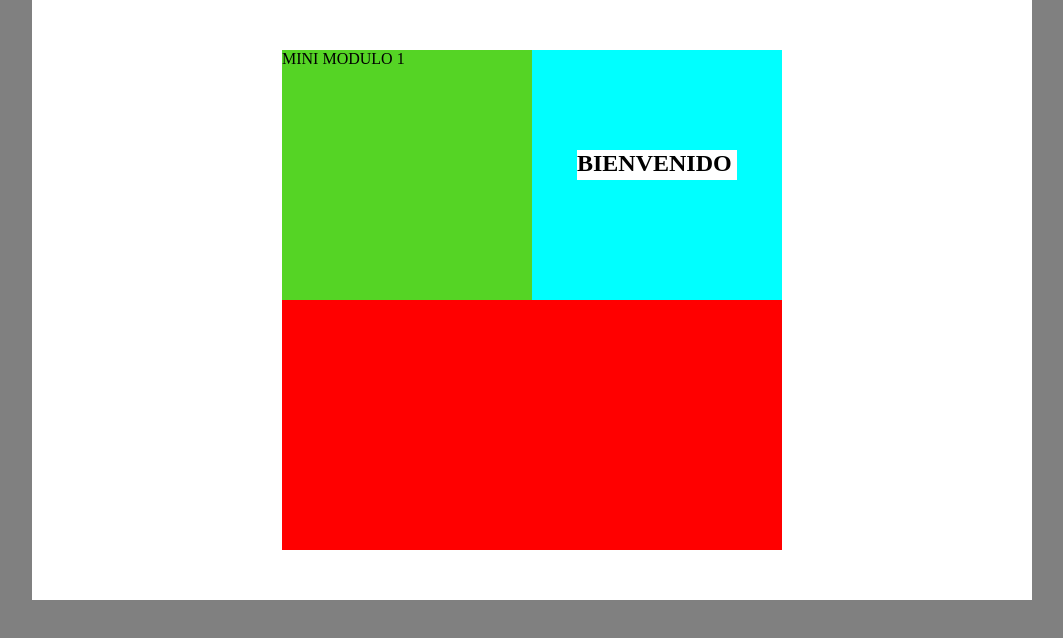
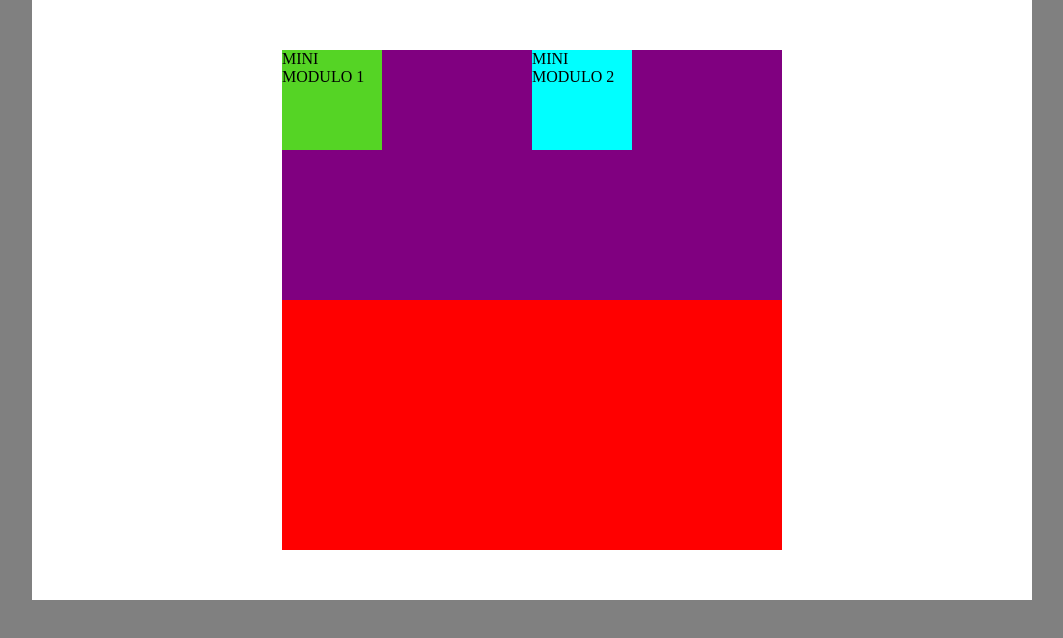
Before and after one commit to YagoTG/atomicBlog, a plain HTML site: page index.html in a window 1280 px wide. Shown: the whole page, without its empty margins (108-1171 px from the left). Drawn offline with Linux system fonts and the light colour scheme.

Commit message:
redimencionando- no completo

```diff
--- a/css/estilos.css
+++ b/css/estilos.css
@@ -41,16 +41,16 @@ background-color:#fff;
 .wrap .wrapper .mini_mod1
 {
   position:absolute;
-  width:250px;
-  height:250px;
+  width:100px;
+  height:100px;
   background-color:#55D425;
 }
 
 .wrap .wrapper .mini_mod2
 {
   position:absolute;
-  width:250px;
-  height:250px;
+  width:100px;
+  height:100px;
   background-color:aqua;
 
   left:250px;
@@ -60,11 +60,9 @@ background-color:#fff;
 {
   position:absolute;
   background-color:white;
-  width:160px;
-  height:30px;
+  width:60px;
+  height:60px;
   top:100px;
   left:45px;
 
-
-
 }
--- a/index.html
+++ b/index.html
@@ -15,9 +15,11 @@
        <div class="conteiner">
            <div class="wrap">
                <div class="wrapper">
-                   <div class="mini_mod1">MINI MODULO 1</div>
+                   <div class="mini_mod1">
+                       MINI MODULO 1
+                    </div>
                    <div class="mini_mod2">
-                       <span class="texto"><h2>BIENVENIDO</h2></span>
+                       MINI MODULO 2
                    </div>
                </div>
            </div>
```
